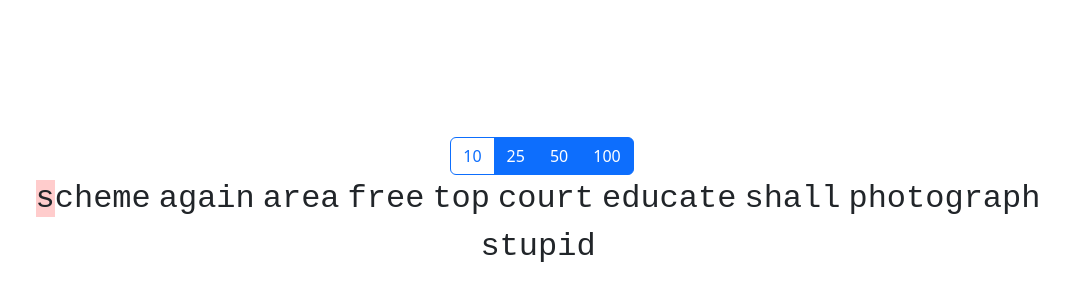
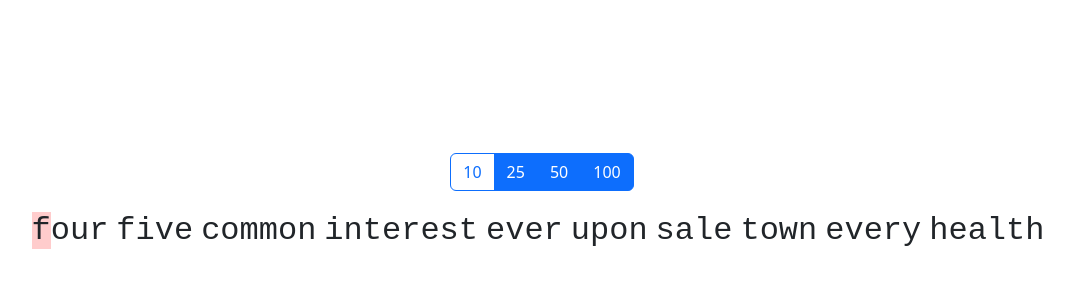
Before and after one commit to overwatchcorp/amphetype-js-proto, a React (Create React App) app: page / in a window 1280 px wide. Shown: the part 196-496 px from the top of the page, without its empty margins (98-1171 px from the left). Built offline with nearby package versions, Linux system fonts and the light colour scheme.

Commit message:
re enabled test regen oops

```diff
--- a/src/routes/challenge.tsx
+++ b/src/routes/challenge.tsx
@@ -63,8 +63,8 @@ function Challenge() {
 
   // generate new test of testLength length whenever testLength changes
   useEffect(() => {
-    // setTargetIndex(0);
-    // setTargets(generateString(testLength));
+    setTargetIndex(0);
+    setTargets(generateString(testLength));
   }, [testLength]);
 
   const navigate = useNavigate();
@@ -169,7 +169,7 @@ function Challenge() {
 
   return (
     <div className="app">
-      <div className="btn-group">{testLengthButtons()}</div>
+      <div className="btn-group mb-3">{testLengthButtons()}</div>
       {complete ? <div>challenge complete!</div> : null}
       <div className="tape-glue">
         <div className="">{tapeInstance}</div>
```
